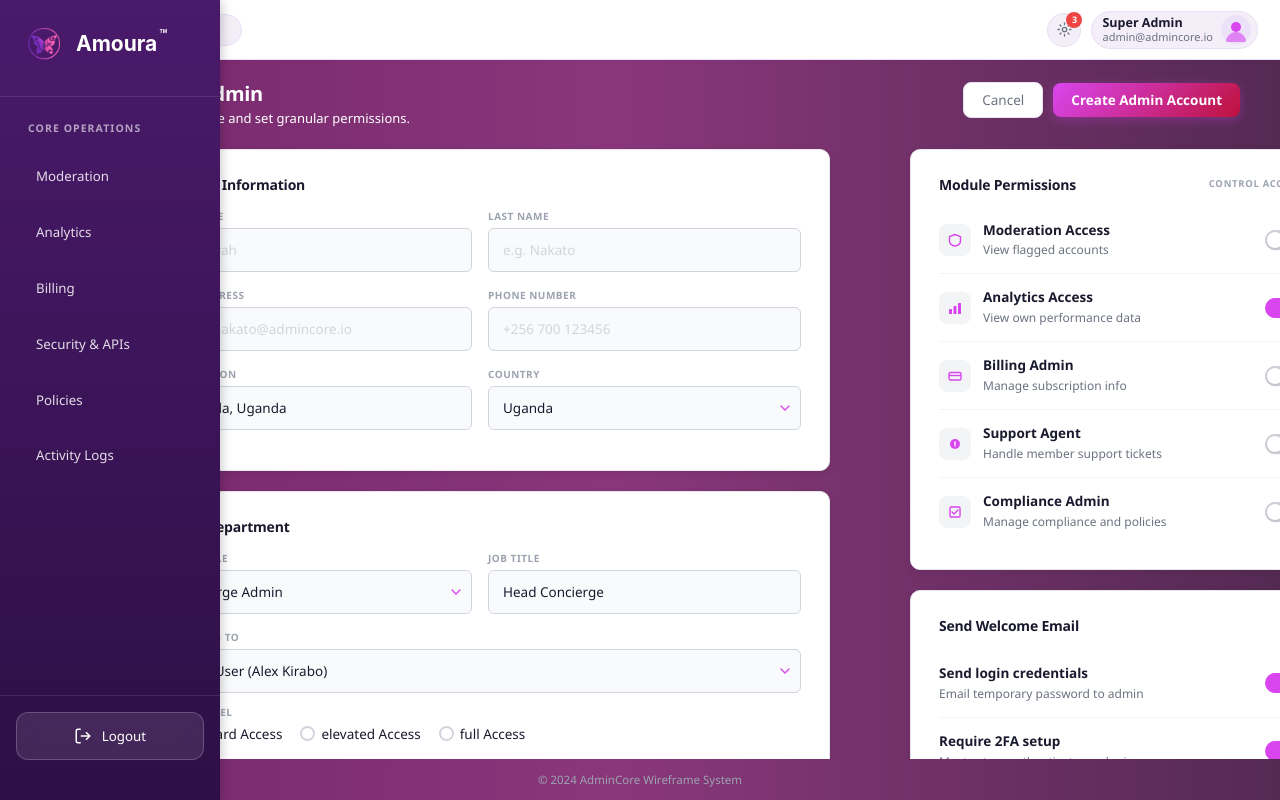
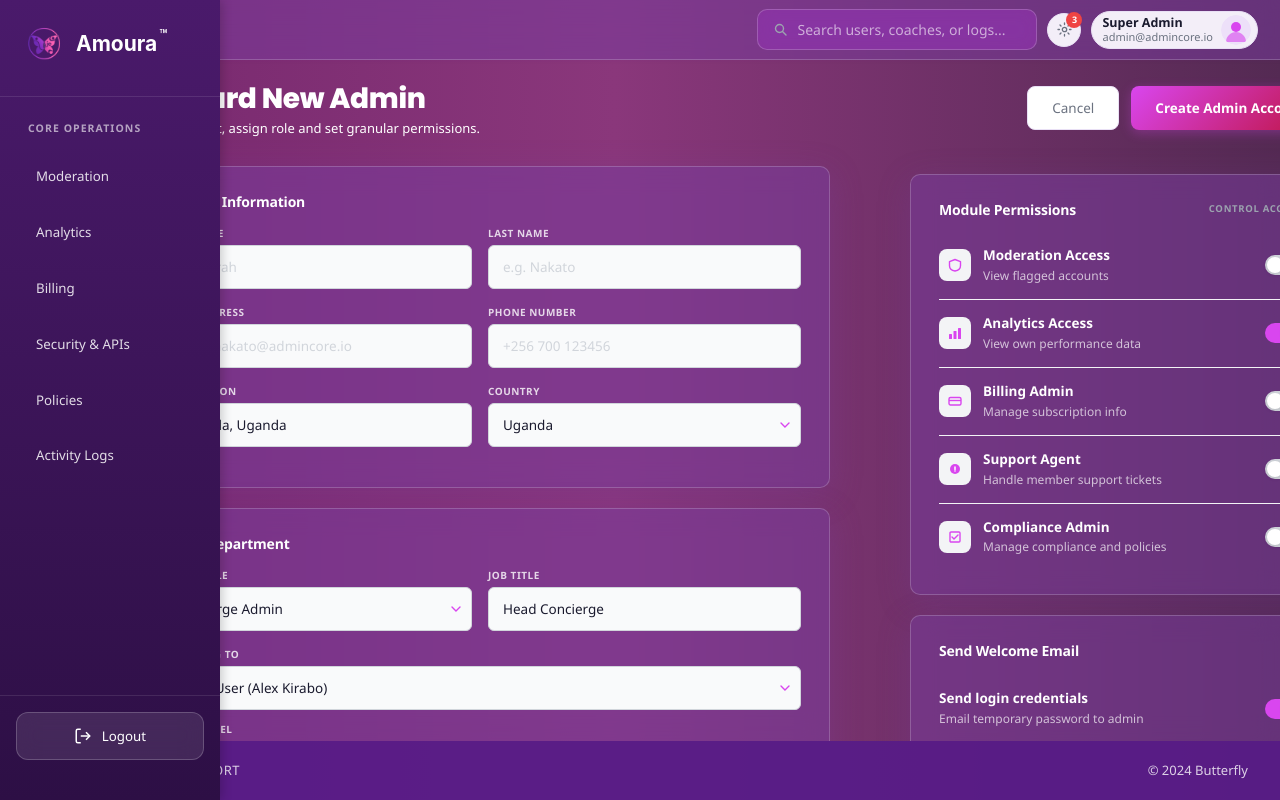
Before and after one commit to IjeButterfly-Relationship-app/Portal, a React (Vite) app: page /onboard in a window 1280 px wide. Built offline with nearby package versions, Linux system fonts and the light colour scheme.

Commit message:
Update footer to purple style with Privacy, Terms, Support links - appears at bottom on scroll

```diff
--- a/src/pages/Onboard.jsx
+++ b/src/pages/Onboard.jsx
@@ -238,6 +238,7 @@ export default function Onboard() {
 
       <div className="ob-main">
         <header className="ob-topbar">
+          <div className="ob-topbar-right">
             <div className="ob-search">
               <svg
                 width="13"
@@ -260,9 +261,8 @@ export default function Onboard() {
                   strokeLinecap="round"
                 />
               </svg>
-            <input placeholder="Search dashboard..." />
+              <input placeholder="Search users, coaches, or logs..." />
             </div>
-          <div className="ob-topbar-right">
             <div className="ob-icon-btn ob-notification-btn">
               <svg width="15" height="15" viewBox="0 0 15 15" fill="none">
                 <circle
@@ -302,33 +302,6 @@ export default function Onboard() {
         </header>
 
         <main className="ob-content">
-          <div className="ob-page-header">
-            <div>
-              <h1 className="ob-page-title">Onboard New Admin</h1>
-              <p className="ob-page-sub">
-                Create account, assign role and set granular permissions.
-              </p>
-            </div>
-            <div className="ob-header-btns">
-              <button
-                className="ob-btn-cancel"
-                type="button"
-                onClick={() => navigate(-1)}
-                disabled={isLoading}
-              >
-                Cancel
-              </button>
-              <button
-                className="ob-btn-create"
-                type="button"
-                onClick={handleSubmit}
-                disabled={isLoading}
-              >
-                {isLoading ? "Creating..." : "Create Admin Account"}
-              </button>
-            </div>
-          </div>
-
           {apiError && (
             <div className="ob-alert ob-alert--error">
               <svg width="14" height="14" viewBox="0 0 14 14" fill="none">
@@ -373,6 +346,12 @@ export default function Onboard() {
 
           <div className="ob-grid">
             <div className="ob-col-left">
+              <div className="ob-col-header">
+                <h1 className="ob-page-title">Onboard New Admin</h1>
+                <p className="ob-page-sub">
+                  Create account, assign role and set granular permissions.
+                </p>
+              </div>
               <section className="ob-card">
                 <h2 className="ob-card-title">Personal Information</h2>
                 <div className="ob-row2">
@@ -650,6 +629,24 @@ export default function Onboard() {
             </div>
 
             <div className="ob-col-right">
+              <div className="ob-action-btns">
+                <button
+                  className="ob-btn-cancel"
+                  type="button"
+                  onClick={() => navigate(-1)}
+                  disabled={isLoading}
+                >
+                  Cancel
+                </button>
+                <button
+                  className="ob-btn-create"
+                  type="button"
+                  onClick={handleSubmit}
+                  disabled={isLoading}
+                >
+                  {isLoading ? "Creating..." : "Create Admin Account"}
+                </button>
+              </div>
               <section className="ob-card">
                 <div className="ob-perm-header">
                   <h2 className="ob-card-title ob-card-title--nm">
@@ -728,7 +725,14 @@ export default function Onboard() {
           </div>
         </main>
 
-        <footer className="ob-footer">© 2024 AdminCore Wireframe System</footer>
+        <footer className="ob-footer">
+          <div className="ob-footer-links">
+            <a href="#" className="ob-footer-link">Privacy</a>
+            <a href="#" className="ob-footer-link">Terms</a>
+            <a href="#" className="ob-footer-link">Support</a>
+          </div>
+          <div className="ob-footer-copyright">© 2024 Butterfly</div>
+        </footer>
       </div>
     </div>
   );
--- a/src/styles/Onboard.css
+++ b/src/styles/Onboard.css
@@ -1,3 +1,6 @@
+/* ── Google Fonts ── */
+@import url('https://fonts.googleapis.com/css2?family=Poppins:wght@400;500;600;700;800&display=swap');
+
 /* ── Reset ── */
 *, *::before, *::after { box-sizing: border-box; margin: 0; padding: 0; }
 
@@ -19,9 +22,9 @@
   --ob-radius-sm:    6px;
   --ob-sidebar-w:    210px;
   --ob-topbar-h:     60px;
-  --ob-card-bg:      #ffffff;
-  --ob-card-border:  #e5e7eb;
-  --ob-card-shadow:  0 2px 8px rgba(0,0,0,0.08);
+  --ob-card-bg:      rgba(120, 60, 160, 0.5);
+  --ob-card-border:  rgba(255, 255, 255, 0.2);
+  --ob-card-shadow:  0 8px 32px rgba(120, 60, 160, 0.3);
 }
 
 /* ── Body ── */
@@ -183,8 +186,10 @@ body {
 .ob-topbar {
   height: var(--ob-topbar-h);
   min-height: var(--ob-topbar-h);
-  background: var(--ob-white);
-  border-bottom: 1px solid var(--ob-border);
+  background: rgba(120, 60, 160, 0.5);
+  backdrop-filter: blur(12px);
+  -webkit-backdrop-filter: blur(12px);
+  border-bottom: 1px solid rgba(255, 255, 255, 0.2);
   display: flex;
   align-items: center;
   justify-content: space-between;
@@ -197,28 +202,31 @@ body {
 .ob-search {
   display: flex;
   align-items: center;
-  gap: 8px;
-  background: var(--ob-bg);
-  border: 1px solid var(--ob-border);
-  border-radius: 20px;
-  padding: 6px 14px;
-  width: 220px;
+  gap: 10px;
+  background: rgba(147, 51, 174, 0.6);
+  backdrop-filter: blur(10px);
+  -webkit-backdrop-filter: blur(10px);
+  border: 1px solid rgba(255, 255, 255, 0.2);
+  border-radius: 10px;
+  padding: 10px 16px;
+  width: 280px;
 }
 .ob-search-svg { flex-shrink: 0; }
 .ob-search input {
   border: none;
   background: transparent;
   outline: none;
-  font-size: 13px;
-  color: var(--ob-text);
+  font-size: 14px;
+  color: #ffffff;
   width: 100%;
 }
-.ob-search input::placeholder { color: var(--ob-label); }
+.ob-search input::placeholder { color: rgba(255, 255, 255, 0.6); }
 
 .ob-topbar-right {
   display: flex;
   align-items: center;
   gap: 10px;
+  margin-left: auto;
 }
 .ob-icon-btn {
   position: relative;
@@ -298,7 +306,7 @@ body {
   flex-shrink: 0;
 }
 .ob-btn-cancel {
-  padding: 8px 18px;
+  padding: 12px 24px;
   border-radius: 8px;
   border: 1px solid var(--ob-border);
   background: var(--ob-white);
@@ -311,7 +319,7 @@ body {
 .ob-btn-cancel:hover { background: #f9f5fc; border-color: var(--ob-purple-light); }
 
 .ob-btn-create {
-  padding: 8px 18px;
+  padding: 12px 24px;
   border-radius: 8px;
   border: none;
   background: linear-gradient(135deg, #d946ef, #be123c);
@@ -328,6 +336,15 @@ body {
 .ob-btn-create:disabled {
   opacity: 0.6;
   cursor: not-allowed;
+}
+
+/* ── Action Buttons (top of right column) ── */
+.ob-action-btns {
+  display: flex;
+  justify-content: flex-end;
+  gap: 12px;
+  margin-bottom: 20px;
+  padding: 4px 0;
 }
 
 /* Alert styles */
@@ -370,9 +387,22 @@ body {
 .ob-col-left  { display: flex; flex-direction: column; gap: 20px; margin-left: 160px; }
 .ob-col-right { display: flex; flex-direction: column; gap: 20px; }
 
+/* ── Column Header (above Personal Information) ── */
+.ob-col-header {
+  margin-bottom: 8px;
+}
+
+.ob-col-header .ob-page-title {
+  font-family: 'Poppins', sans-serif;
+  font-weight: 800;
+  font-size: 28px;
+}
+
 /* ── Card ── */
 .ob-card {
   background: var(--ob-card-bg);
+  backdrop-filter: blur(12px);
+  -webkit-backdrop-filter: blur(12px);
   border: 1px solid var(--ob-card-border);
   border-radius: var(--ob-radius);
   padding: 24px 28px;
@@ -383,7 +413,7 @@ body {
 .ob-card-title {
   font-size: 14px;
   font-weight: 700;
-  color: var(--ob-text);
+  color: #ffffff;
   margin-bottom: 14px;
   letter-spacing: -0.2px;
 }
@@ -409,7 +439,7 @@ body {
 .ob-label {
   font-size: 10px;
   font-weight: 700;
-  color: var(--ob-label);
+  color: rgba(255, 255, 255, 0.8);
   letter-spacing: 0.5px;
   text-transform: uppercase;
 }
@@ -598,13 +628,13 @@ body {
 .ob-perm-name {
   font-size: 13.5px;
   font-weight: 600;
-  color: var(--ob-text);
+  color: #ffffff;
   line-height: 1.4;
 }
 
 .ob-perm-desc {
   font-size: 12px;
-  color: var(--ob-muted);
+  color: rgba(255, 255, 255, 0.7);
   margin-top: 2px;
   white-space: nowrap;
   overflow: hidden;
@@ -672,11 +702,36 @@ body {
 
 /* ── Footer ── */
 .ob-footer {
-  text-align: center;
-  font-size: 11.5px;
-  color: var(--ob-label);
-  padding: 12px 0;
+  background: rgba(88, 28, 135, 0.95);
+  padding: 20px 32px;
+  display: flex;
+  justify-content: space-between;
+  align-items: center;
   flex-shrink: 0;
+  margin-top: auto;
+}
+
+.ob-footer-links {
+  display: flex;
+  gap: 24px;
+}
+
+.ob-footer-link {
+  font-size: 13px;
+  color: rgba(255, 255, 255, 0.8);
+  text-decoration: none;
+  transition: color 0.2s;
+  text-transform: uppercase;
+  letter-spacing: 0.5px;
+}
+
+.ob-footer-link:hover {
+  color: white;
+}
+
+.ob-footer-copyright {
+  font-size: 13px;
+  color: rgba(255, 255, 255, 0.8);
 }
 
 /* ── Responsive ── */
```
Lines whose indentation alone changed are shown as unchanged.
